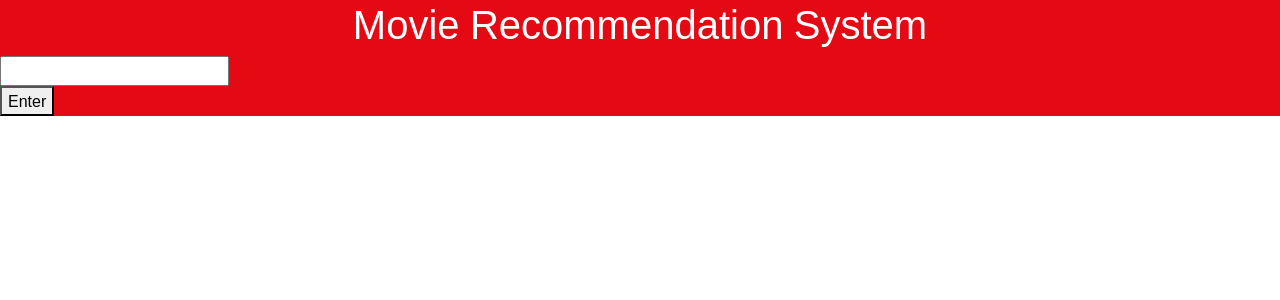
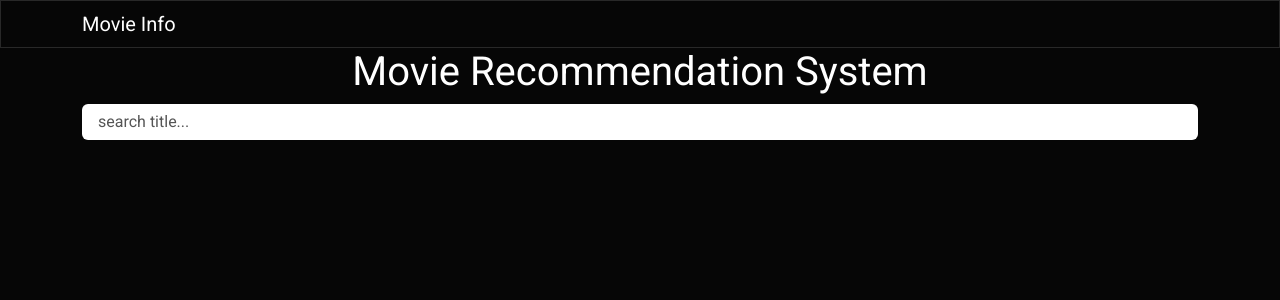
Before and after one commit to namuhuchutong/movie_recommendation_web, a Django app: template templates/base.html in a window 1280 px wide. Shown: the top 300 px of the page. Run offline with Django 3.2, Linux system fonts and the light colour scheme; the template is opened without the code that fills it, so the values that code supplies are empty; some libraries are stand-ins or nearby versions.

Commit message:
feat: add front, detail pages

```diff
--- /dev/null
+++ b/static/js/main.js
@@ -0,0 +1,80 @@
+$(document).ready(() => {
+    $('#searchForm').on('submit', (e) => {
+        let searchText = $('#searchText').val();
+        getMovies(searchText);
+        e.preventDefault();
+    });
+});
+
+function getMovies(searchText){
+    axios.get('http://www.omdbapi.com/?apikey=3cb88153&s='+searchText)
+        .then((response) => {
+           console.log(response);
+           let movies = response.data.Search;
+           let output = '';
+           $.each(movies, (index, movie) => {
+               output += `
+                <div class="col-md-3">
+                    <div class="well text-center">
+                        <img src="${movie.Poster}"
+                        <h5>${movie.Title}</h5>
+                        <br>
+                        <a onclick="movieSelected('${movie.imdbID}')" class="btn btn-primary" href="#">Moive Details</a>
+                    </div>
+                </div>
+               `;
+           });
+           $('#movies').html(output);
+        })
+        .catch((err) => {
+            console.log(err);
+        });
+}
+
+function movieSelected(id){
+    sessionStorage.setItem('movieId', id);
+    window.location = '/movie';
+    return false;
+}
+
+function getMovie(){
+    let movieId = sessionStorage.getItem('movieId');
+    axios.get('http://www.omdbapi.com/?apikey=3cb88153&i='+movieId)
+        .then((response) => {
+           console.log(response);
+           let movie = response.data;
+
+           let output= `
+            <div class="row">
+          <div class="col-md-4">
+            <img src="${movie.Poster}" class="thumbnail">
+          </div>
+          <div class="col-md-8">
+            <h2>${movie.Title}</h2>
+            <ul class="list-group">
+              <li class="list-group-item"><strong>Genre:</strong> ${movie.Genre}</li>
+              <li class="list-group-item"><strong>Released:</strong> ${movie.Released}</li>
+              <li class="list-group-item"><strong>Rated:</strong> ${movie.Rated}</li>
+              <li class="list-group-item"><strong>IMDB Rating:</strong> ${movie.imdbRating}</li>
+              <li class="list-group-item"><strong>Director:</strong> ${movie.Director}</li>
+              <li class="list-group-item"><strong>Writer:</strong> ${movie.Writer}</li>
+              <li class="list-group-item"><strong>Actors:</strong> ${movie.Actors}</li>
+            </ul>
+          </div>
+        </div>
+        <div class="row">
+          <div class="well">
+            <h3>Plot</h3>
+            ${movie.Plot}
+            <hr>
+            <a href="http://imdb.com/title/${movie.imdbID}" target="_blank" class="btn btn-primary">View IMDB</a>
+            <a href="/" class="btn btn-default">Go Back To Search</a>
+          </div>
+        </div>
+           `;
+           $('#movies').html(output);
+        })
+        .catch((err) => {
+            console.log(err);
+        });
+}
--- a/templates/base.html
+++ b/templates/base.html
@@ -1,39 +1,44 @@
 <!DOCTYPE html>
-<html lang="en">
+<html lang="ko">
 <head>
     <meta charset="UTF-8">
-    <meta name="viewport" content="width=device-width, initial-scale=1, shrink-to-fit=no">
-    <title>Movie Recommedation System</title>
-
-    <!-- font -->
-    <link href="https://fonts.googleapis.com/css?family=IBM+Plex+Sans&display=swap" rel="stylesheet">
-    <link href="https://fonts.googleapis.com/css2?family=Noto+Sans+JP&display=swap" rel="stylesheet">
-    <link rel="stylesheet" href="https://cdnjs.cloudflare.com/ajax/libs/font-awesome/4.7.0/css/font-awesome.min.css">
-
-    <!-- CSS only -->
-    <link href="https://cdn.jsdelivr.net/npm/bootstrap@5.1.1/dist/css/bootstrap.min.css" rel="stylesheet" integrity="sha384-F3w7mX95PdgyTmZZMECAngseQB83DfGTowi0iMjiWaeVhAn4FJkqJByhZMI3AhiU" crossorigin="anonymous">
-
-    <!-- JQuery -->
-    <script src="//cdnjs.cloudflare.com/ajax/libs/jquery/3.2.1/jquery.min.js"></script>
+    <title>Movie Recommendation System</title>
+    <link rel="stylesheet" href="https://bootswatch.com/5/cyborg/bootstrap.min.css">
+    {% load static %}
+    <link rel="stylesheet" href="{% static 'css/style.css' %}">
 </head>
 
-<body id="content" style="font-family: 'Noto Sans Armenian', sans-serif;">
-    <div class="" style="background-color: #e50914;color: white;">
-        <div class="">
-            <center>
-                <h1>Movie Recommendation System</h1>
-            </center>
+<body>
+    <nav class="navbar navbar-expand-lg navbar-dark bg-dark">
+        <div class="container">
+            <div class="navbar-header">
+                <a class="navbar-brand" href="/">Movie Info</a>
+            </div>
         </div>
-        <div>
-            <input id="SearchBox" type="text" name="movie" required="required">
-        </div>
-        <div>
-            <button>Enter</button>
+    </nav>
+
+    {% block content %}
+    {% endblock %}
+
+    <div class="container">
+        <div class="jumbotron">
+            <h3 class="text-center">Movie Recommendation System</h3>
+            <form id="searchForm">
+                <input type="text" class="form-control" id="searchText" placeholder="search title...">
+            </form>
         </div>
     </div>
 
-{% block content %}
-{% endblock %}
+    <div class="container">
+        <div id="movies" class="row"></div>
+    </div>
 
+    <script src="https://ajax.googleapis.com/ajax/libs/jquery/3.6.0/jquery.min.js"></script>
+    <script src="https://cdn.jsdelivr.net/npm/axios/dist/axios.min.js"></script>
+    {% load static %}
+    <script src="{% static 'js/main.js' %}"></script>
+    {% block script %}
+    {% endblock %}
 </body>
+
 </html>
```
Also changed, not shown: static/css/style.css (+13 -43 lines).
